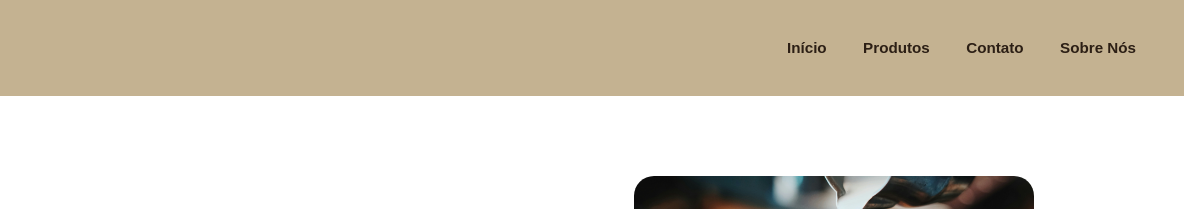
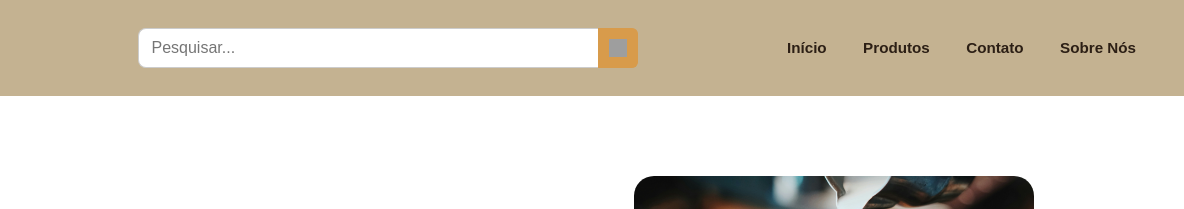
Before and after one commit to lucasilvambos/cafeteria, a plain HTML site: page index.html in a window 1280 px wide. Shown: the top 209 px of the page, 96-1280 px from the left. Drawn offline with Linux system fonts and the light colour scheme; grey boxes are pictures that could not be loaded; a web font is replaced by a local one.

Commit message:
barra de pesquisa

```diff
--- a/index.html
+++ b/index.html
@@ -10,11 +10,19 @@
 <body>
 
   <header id="header">
+
+</form>
     <div class="logo">
       <a href="index.html">
         <img src="assets/logo.svg" alt="Logo da Empresa" />
       </a>
     </div>
+  <form class="search-bar" action="/buscar" method="get">
+  <input type="search" name="q" class="search-input" placeholder="Pesquisar...">
+  <button type="submit" class="search-button">
+    <img src="https://img.icons8.com/material-outlined/24/000000/search.png" alt="Buscar">
+  </button>
+</form>
     <nav>
       <a href="index.html">Início</a>
       <a href="produtos.html">Produtos</a>
--- a/style.css
+++ b/style.css
@@ -9,18 +9,56 @@ body {
 
 
 header {
-
   background-color: #c4b291;
   display: flex;
   align-items: center;
   justify-content: space-between;
   padding: 1rem 2rem;
-
-
+  flex-wrap: wrap;
+  gap: 20px;
 }
 
+.search-bar {
+  display: flex;
+  align-items: center;
+  max-width: 500px;
+  flex: 1;
+}
 
+.search-input {
+  flex: 1;
+  padding: 10px 12px;
+  border: 1px solid #ccc;
+  border-right: none;
+  border-radius: 8px 0 0 8px;
+  font-size: 16px;
+  background-color: #fff;
+  outline: none;
+}
 
+.search-button {
+  width: 40px;
+  height: 40px;
+  display: flex;
+  justify-content: center;
+  align-items: center;
+  background-color: #d89b4b;
+  border: 1px solid #d89b4b;
+  border-left: none;
+  border-radius: 0 6px 6px 0;
+  cursor: pointer;
+  transition: background-color 0.3s;
+  padding: 0;
+}
+
+.search-button:hover {
+  background-color: #f3a847;
+}
+
+.search-button img {
+  width: 18px;
+  height: 18px;
+}
 
 
 .container {
```
